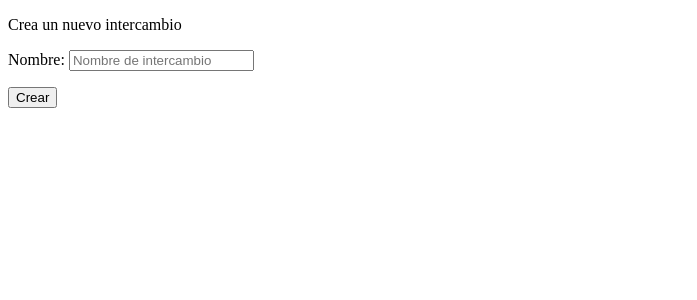
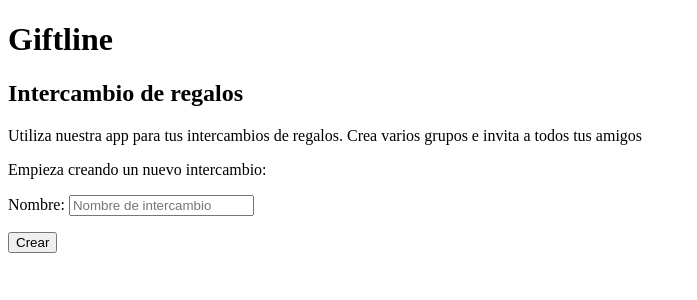
Before and after one commit to eloyvega/giftline, a Django app: page / in a window 1280 px wide. Shown: the part 78-378 px from the top of the page, without its empty margins (0-697 px from the left). Run offline with Django 3.2, Linux system fonts and the light colour scheme; parts of the project's set-up code (start-up, migrations or seed data) failed here and were passed over.

Commit message:
Cambio en index

```diff
--- a/intercambios/templates/intercambios/index.html
+++ b/intercambios/templates/intercambios/index.html
@@ -1,7 +1,10 @@
 {% extends "layouts/base-anon.html" %}
 
 {% block content %}
-    <p>Crea un nuevo intercambio</p>
+    <h1>Giftline</h1>
+    <h2>Intercambio de regalos</h2>
+    <p>Utiliza nuestra app para tus intercambios de regalos. Crea varios grupos e invita a todos tus amigos</p>
+    <p>Empieza creando un nuevo intercambio:</p>
     <form action="{% url 'account:signup' %}" method="get">
         {{ form.as_p }}
         <input type="submit" value="Crear">
```
